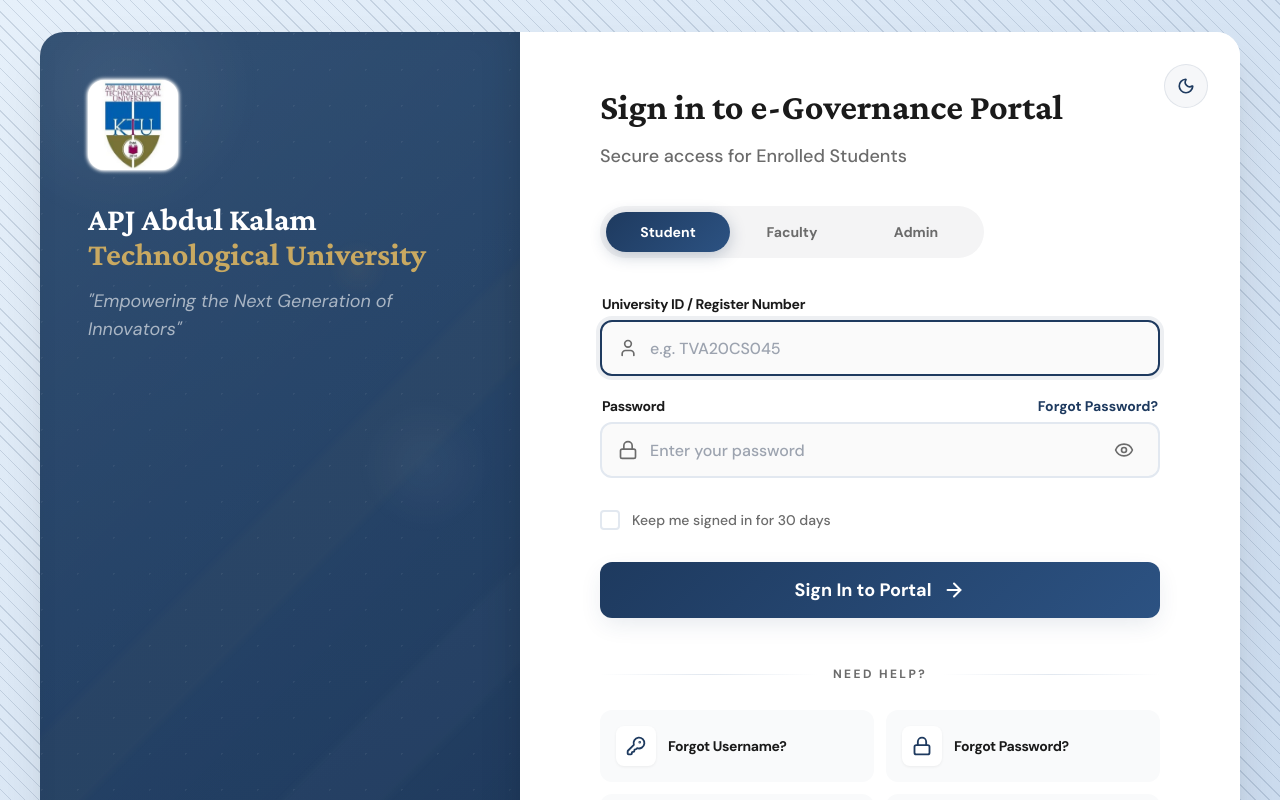
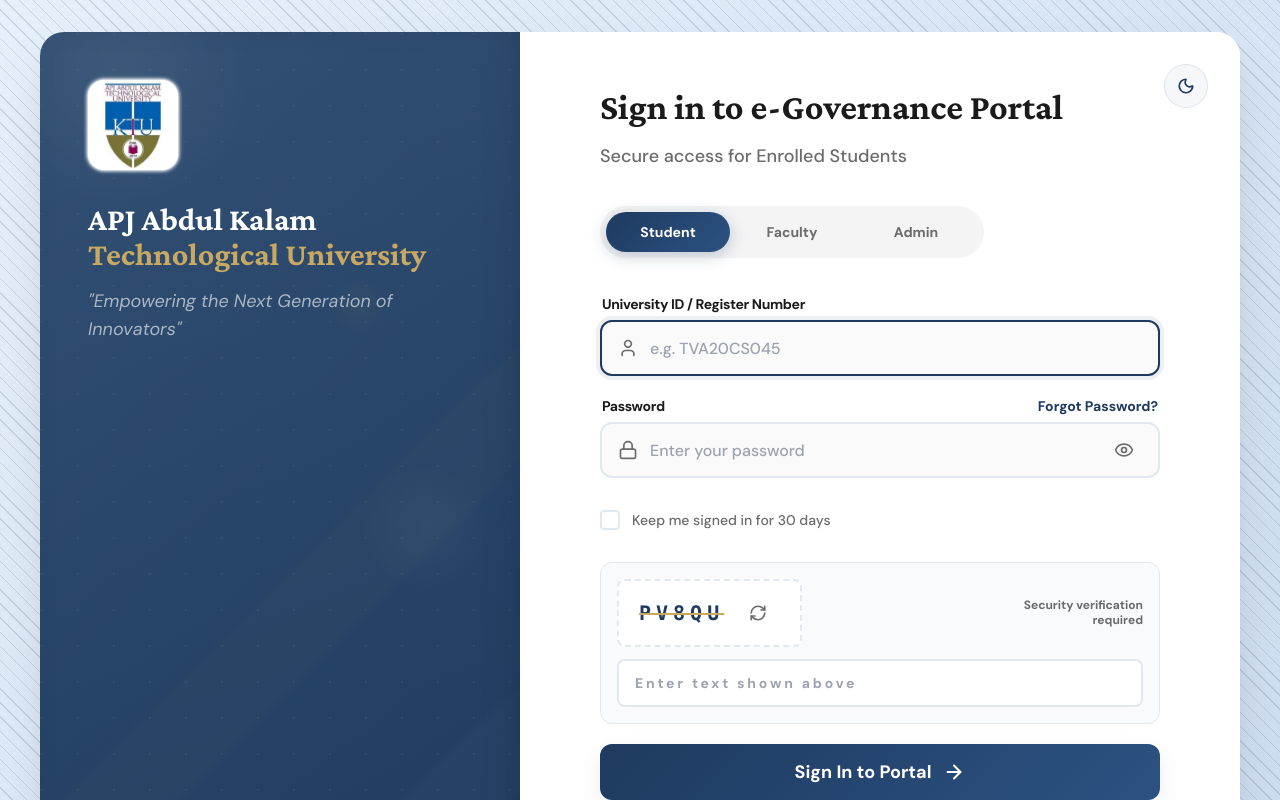
Before and after one commit to Mibin48/KTU-login-redesign, a React (Vite) app: page / in a window 1280 px wide. Shown: the top 800 px of the page. Built offline with nearby package versions, Linux system fonts and the light colour scheme.

Commit message:
capctha added

```diff
--- a/components/LoginForm.tsx
+++ b/components/LoginForm.tsx
@@ -63,7 +63,7 @@ const LoginForm: React.FC<LoginFormProps> = ({ darkMode }) => {
   const [captchaCode, setCaptchaCode] = useState(generateCaptcha());
   const [shakeField, setShakeField] = useState<string | null>(null);
   const [formDisabled, setFormDisabled] = useState(false);
-  const [showCaptcha, setShowCaptcha] = useState(false);
+  const [showCaptcha, setShowCaptcha] = useState(true);
 
   /* refs */
   const usernameRef = useRef<HTMLInputElement>(null);
```
